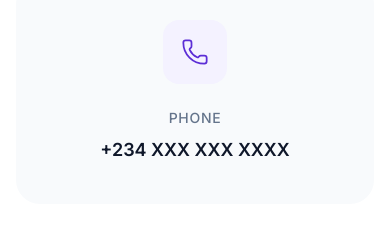
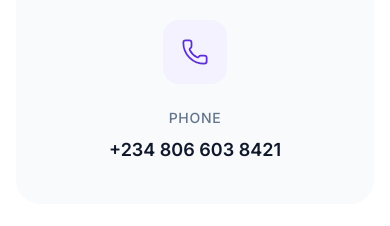
Before and after one commit to Wsalaudeen/project-ngo, a React (Vite) app: page / in a window 390 px wide. Shown: the part 11080-11306 px from the top of the page. Built offline with nearby package versions, Linux system fonts and the light colour scheme.

Commit message:
fix:phone number

```diff
--- a/src/components/layout/Footer.jsx
+++ b/src/components/layout/Footer.jsx
@@ -35,7 +35,7 @@ const Footer = () => {
                         <ul className="space-y-4 text-slate-400">
                             <li>Enugu, Nigeria</li>
                             <li>info@esvo.ng</li>
-                            <li>+234 XXX XXX XXXX</li>
+                            <li>+234 806 603 8421</li>
                         </ul>
                     </div>
                 </div>
--- a/src/components/sections/Newsletter.jsx
+++ b/src/components/sections/Newsletter.jsx
@@ -31,7 +31,7 @@ const Newsletter = () => {
                             <Phone size={28} strokeWidth={1.5} />
                         </div>
                         <h3 className="text-slate-500 text-sm font-medium uppercase tracking-wider mb-2">Phone</h3>
-                        <p className="text-slate-900 font-semibold text-lg">+234 XXX XXX XXXX</p>
+                        <p className="text-slate-900 font-semibold text-lg">+234 806 603 8421</p>
                     </div>
 
                     {/* Email */}
```
